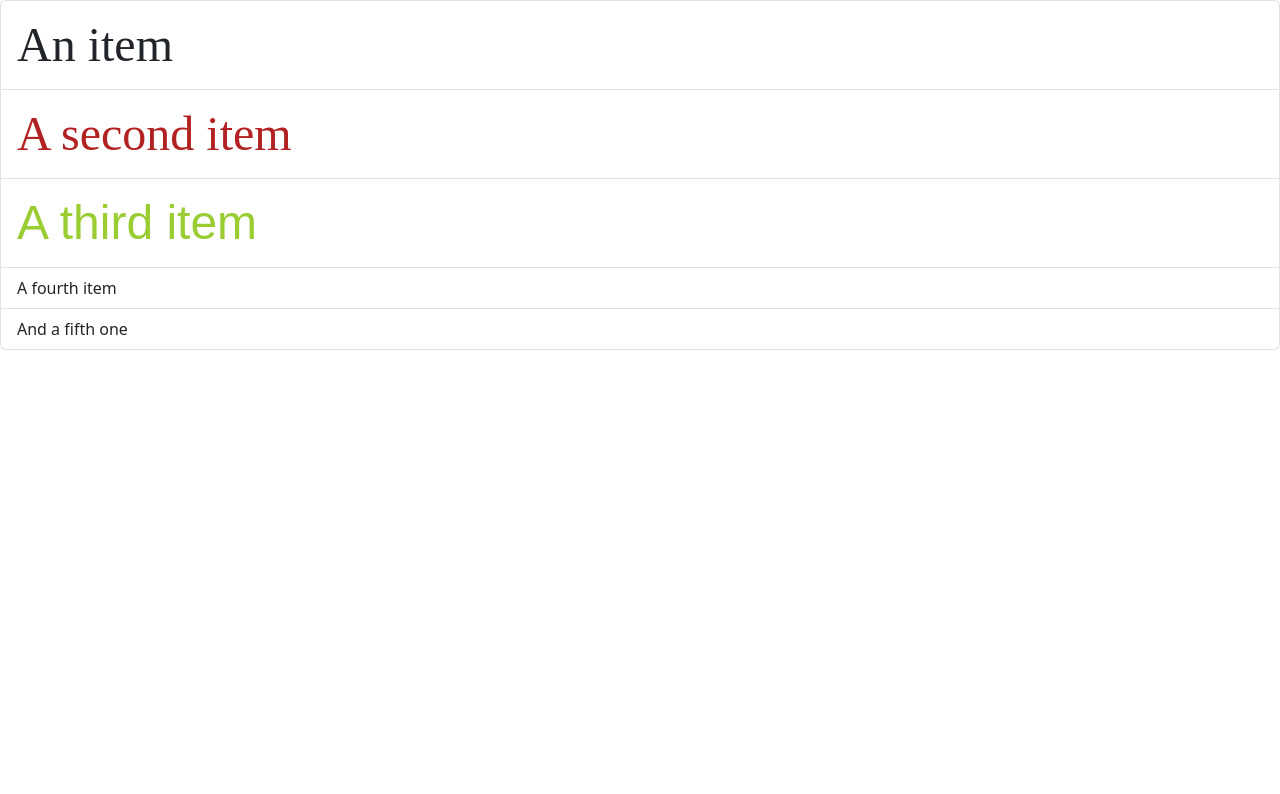
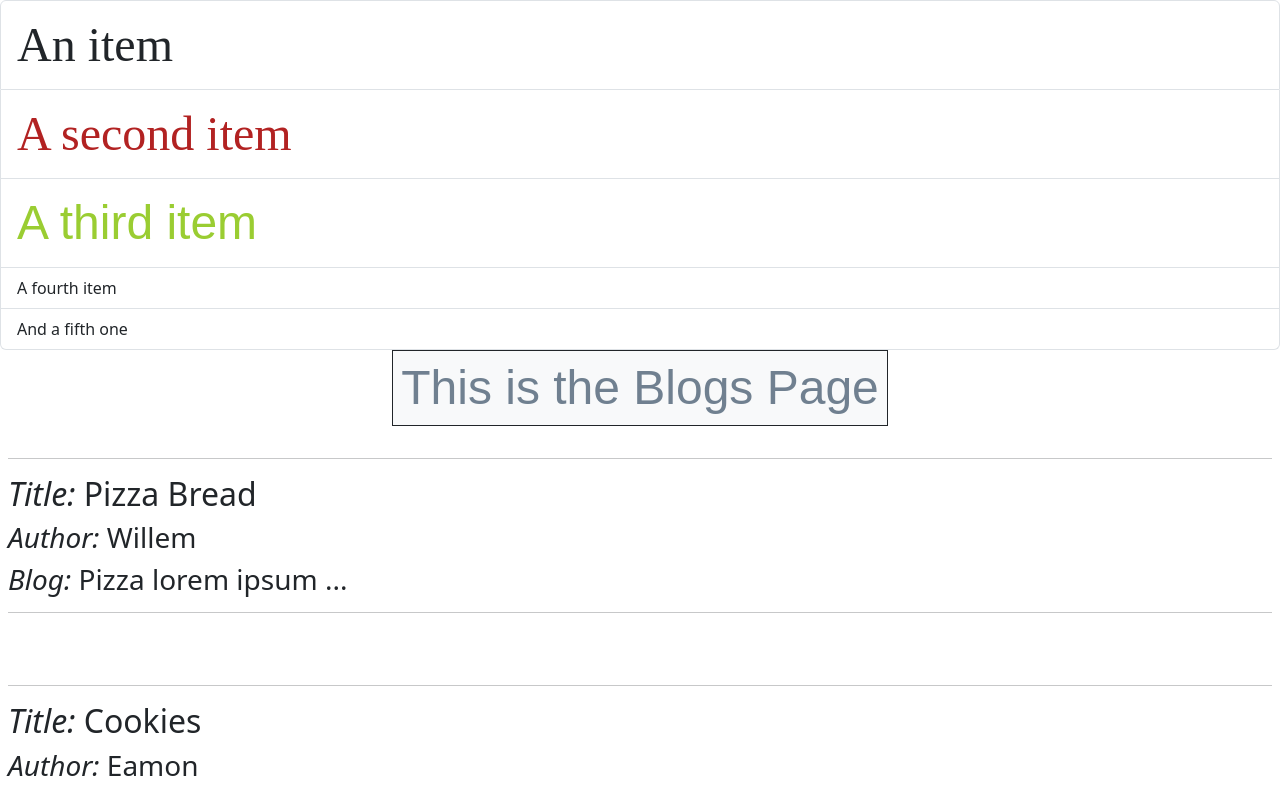
Before and after one commit to eamondevine/react-testApp, a React (Vite) app: page / in a window 1280 px wide. Shown: the top 794 px of the page. Built offline with nearby package versions, Linux system fonts and the light colour scheme; a web font is replaced by a local one.

Commit message:
Updated some styling (italics in css)

```diff
--- a/src/App.css
+++ b/src/App.css
@@ -14,3 +14,13 @@
     font-size: 48px;
     color: yellowgreen;
   }
+
+  .blogs-display .font-effect-3d {
+    font-family: fantasy;
+    font-size: 48px;
+    color: slategray;
+  }
+
+  .italic {
+    font-style: italic;
+  }
--- a/src/App.tsx
+++ b/src/App.tsx
@@ -1,9 +1,11 @@
 import ListGroup from "./components/ListGroup";
+import BlogsPage from "./components/BlogsPage";
 
 function App() {
   return (
     <div>
       <ListGroup />
+      <BlogsPage />
     </div>
   );
 }
--- /dev/null
+++ b/src/components/BlogLoader.tsx
@@ -0,0 +1,46 @@
+import React from "react";
+
+interface Blog {
+  id: number;
+  title: string;
+  author: string;
+  body: string;
+}
+
+interface BlogLoaderProps {
+  blogs: Blog[];
+}
+
+const BlogLoader: React.FC<BlogLoaderProps> = ({ blogs }) => {
+  return (
+    <>
+      <div className="blogs-display text-center">
+        <h1 className="font-effect-3d d-inline-block bg-light border border-dark p-2">
+          This is the Blogs Page
+        </h1>
+      </div>
+
+      {blogs.map((blog) => (
+        <div className="single-blog-preview p-2" key={blog.id}>
+          <hr />
+          <h2>
+            <span className="italic">Title: </span>
+            {blog.title}
+          </h2>
+          <h3>
+            <span className="italic">Author: </span>
+            {blog.author}
+          </h3>
+          <h3>
+            <span className="italic">Blog: </span>
+            {blog.body}
+          </h3>
+          <hr />
+          <br />
+        </div>
+      ))}
+    </>
+  );
+};
+
+export default BlogLoader;
--- /dev/null
+++ b/src/components/BlogsPage.tsx
@@ -0,0 +1,34 @@
+// textholder
+import { useState } from "react";
+import BlogLoader from "./BlogLoader";
+
+const BlogsPage = () => {
+  const [blogs] = useState([
+    {
+      title: "Pizza Bread",
+      author: "Willem",
+      body: "Pizza lorem ipsum ...",
+      id: 1,
+    },
+    {
+      title: "Cookies",
+      author: "Eamon",
+      body: "Cookies lorem ipsum ...",
+      id: 2,
+    },
+    {
+      title: "Waffles",
+      author: "Marco",
+      body: "Waffles lorem ipsum ...",
+      id: 3,
+    },
+  ]);
+
+  return (
+    <>
+      <BlogLoader blogs={blogs} />
+    </>
+  );
+};
+
+export default BlogsPage;
```
